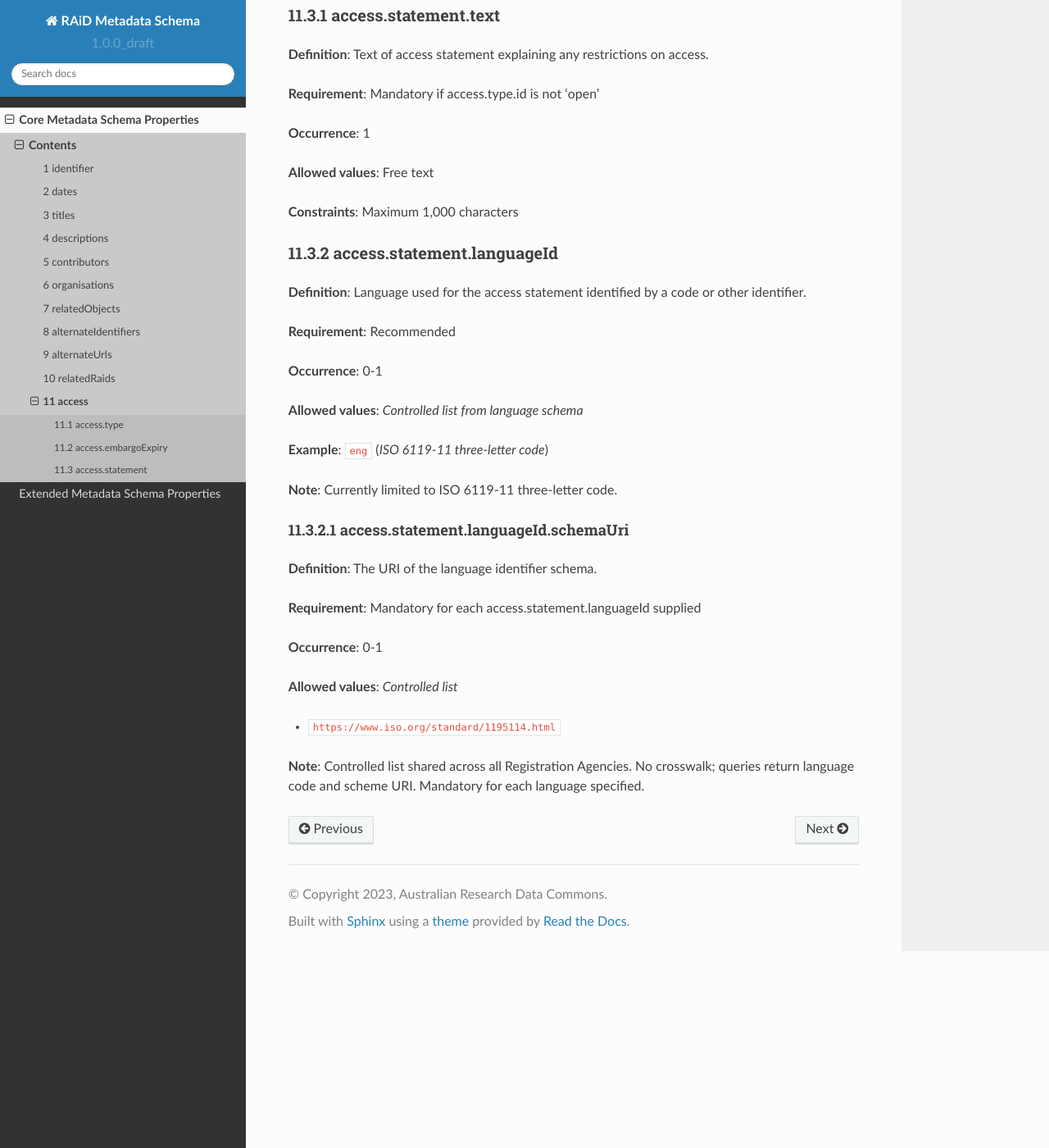
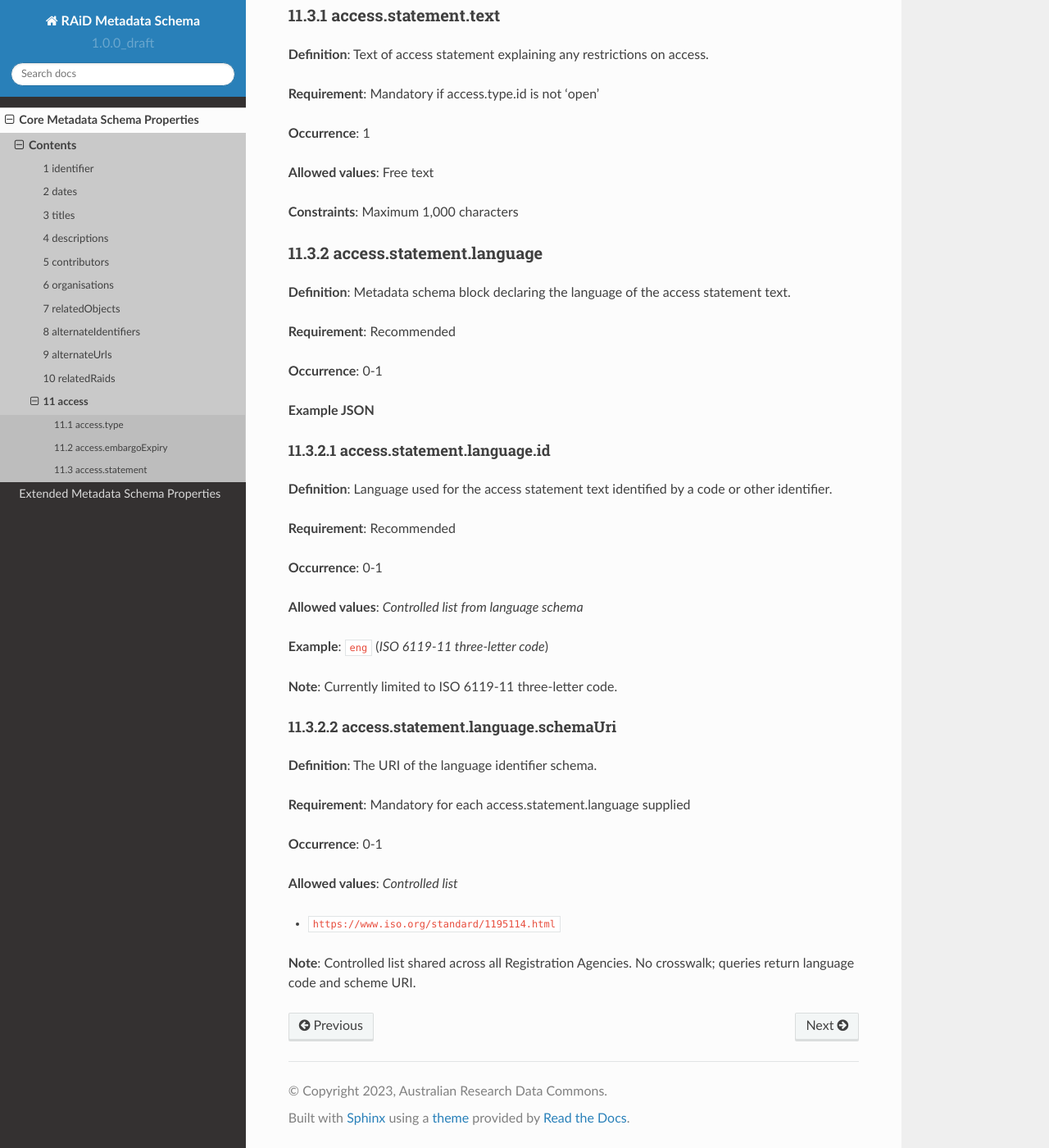
Before and after one commit to au-research/raid-metadata, a Sphinx documentation site: the page built from rtd/docs/source/core/access.rst, in a window 1280 px wide and 1400 px high, scrolled down 2251 px. Shown: the whole window at 82% size. Built offline with Sphinx 7.4.7 and the Read the Docs theme 2.0.0, drawn with Linux system fonts in a browser that asks for light colours; pages that are not in the unit, such as notebooks, are missing from menus.

Commit message:
Add subjects block and update language specification

```diff
--- a/rtd/docs/source/core/access.rst
+++ b/rtd/docs/source/core/access.rst
@@ -109,12 +109,25 @@
 
 **Constraints**: Maximum 1,000 characters
 
-.. _11.3.2-access.statement:
+.. _11.3.2-access.statement.language:
 
-11.3.2 access.statement.languageId
-^^^^^^^^^^^^^^^^^^^^^^^^^^^^^^^^^^
+11.3.2 access.statement.language
+^^^^^^^^^^^^^^^^^^^^^^^^^^^^^^^^
 
-**Definition**: Language used for the access statement identified by a code or other identifier.
+**Definition**: Metadata schema block declaring the language of the access statement text.
+
+**Requirement**: Recommended
+
+**Occurrence**: 0-1
+
+**Example JSON**
+
+.. _11.3.2.1-access.statement.language.id:
+
+11.3.2.1 access.statement.language.id
+~~~~~~~~~~~~~~~~~~~~~~~~~~~~~~~~~~~~~
+
+**Definition**: Language used for the access statement text identified by a code or other identifier.
 
 **Requirement**: Recommended
 
@@ -126,14 +139,14 @@
 
 **Note**: Currently limited to ISO 6119-11 three-letter code.
 
-.. _11.3.2.1-access.statement.language.schemaUri:
+.. _11.3.2.2-access.statement.language.schemaUri:
 
-11.3.2.1 access.statement.languageId.schemaUri
+11.3.2.2 access.statement.language.schemaUri
 ~~~~~~~~~~~~~~~~~~~~~~~~~~~~~~~~~~~~~~~~~~~~
 
 **Definition**: The URI of the language identifier schema.
 
-**Requirement**: Mandatory for each access.statement.languageId supplied
+**Requirement**: Mandatory for each access.statement.language supplied
 
 **Occurrence**: 0-1
 
@@ -141,4 +154,4 @@
 
 * ``https://www.iso.org/standard/1195114.html``
 
-**Note**: Controlled list shared across all Registration Agencies. No crosswalk; queries return language code and scheme URI. Mandatory for each language specified.
+**Note**: Controlled list shared across all Registration Agencies. No crosswalk; queries return language code and scheme URI.
--- a/rtd/docs/source/core/core.rst
+++ b/rtd/docs/source/core/core.rst
@@ -1,5 +1,8 @@
 Core Metadata Schema Properties
 ===============================
+
+.. autosummary::
+   :toctree: generated
 
 Contents
 --------
--- a/rtd/docs/source/index.rst
+++ b/rtd/docs/source/index.rst
@@ -67,3 +67,6 @@ Contents
       core/relatedRaids
       core/access
    extended/extended
+      extended/subjects
+      extended/traditionalKnowledgeLabels
+      extended/spatialCoverages
```
Also changed, not shown: rtd/docs/source/core/descriptions.rst (+20 -7 lines), rtd/docs/source/core/titles.rst (+22 -9 lines), rtd/docs/source/extended/extended.rst (+6 -1 lines), rtd/docs/source/extended/subjects.rst (added, +122 -0 lines).
